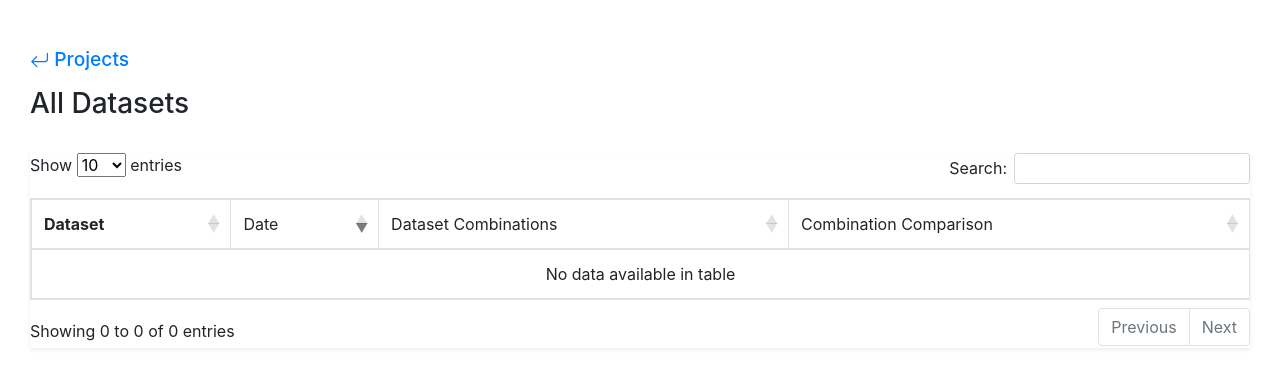
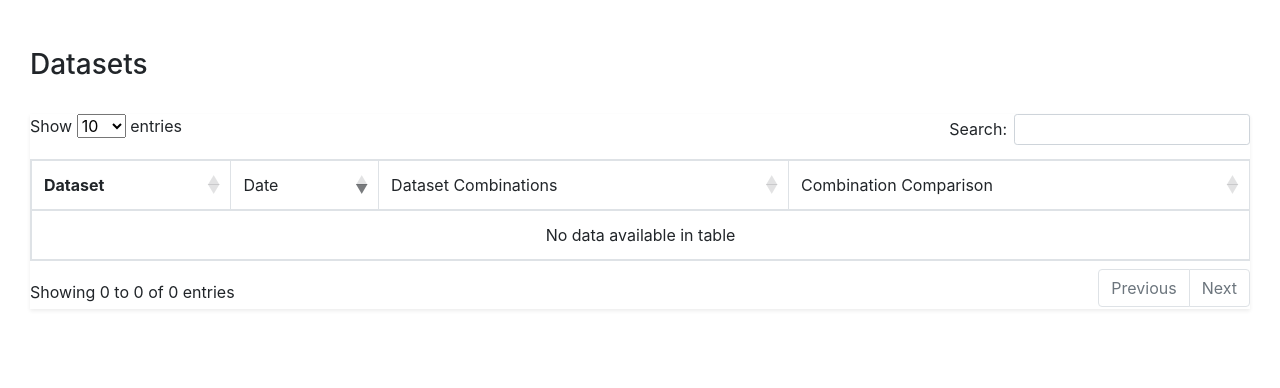
Before and after one commit to mondel9/musyc-web, a Django app: template musycweb/templates/dataset_index.html in a window 1280 px wide. Shown: the part 56-444 px from the top of the page. Run offline with Django 3.2, Linux system fonts and the light colour scheme; the template is opened without the code that fills it, so the values that code supplies are empty; some libraries are stand-ins or nearby versions.

Commit message:
Remove project url from title

```diff
--- a/musycweb/templates/dataset_index.html
+++ b/musycweb/templates/dataset_index.html
@@ -1,15 +1,7 @@
 {% extends "base.html" %}
 {% block title %}
 <br>
-<p style="font-size: 1.2rem;">
-    <a href="{% url 'projects' %}">
-        <svg width="1em" height="1em" viewBox="0 0 16 16" class="bi bi-arrow-return-left" fill="currentColor" xmlns="http://www.w3.org/2000/svg">
-            <path fill-rule="evenodd" d="M14.5 1.5a.5.5 0 0 1 .5.5v4.8a2.5 2.5 0 0 1-2.5 2.5H2.707l3.347 3.346a.5.5 0 0 1-.708.708l-4.2-4.2a.5.5 0 0 1 0-.708l4-4a.5.5 0 1 1 .708.708L2.707 8.3H12.5A1.5 1.5 0 0 0 14 6.8V2a.5.5 0 0 1 .5-.5z"/>
-        </svg>
-        Projects
-    </a>
-</p>
-<h3>All Datasets</h3>
+<h3>Datasets</h3>
 
 {% endblock %}
 {% block content %}
```
